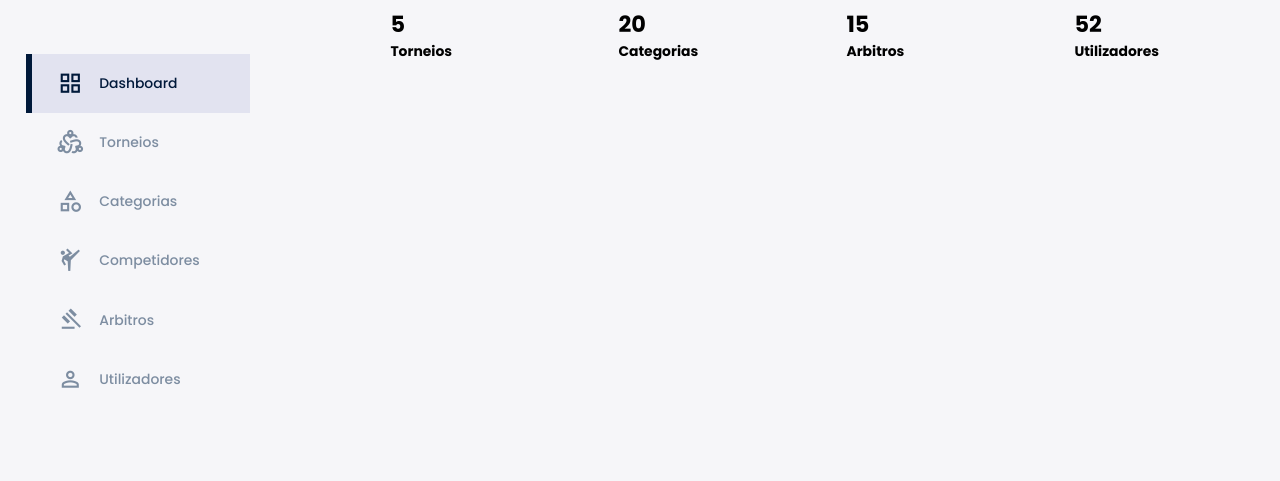
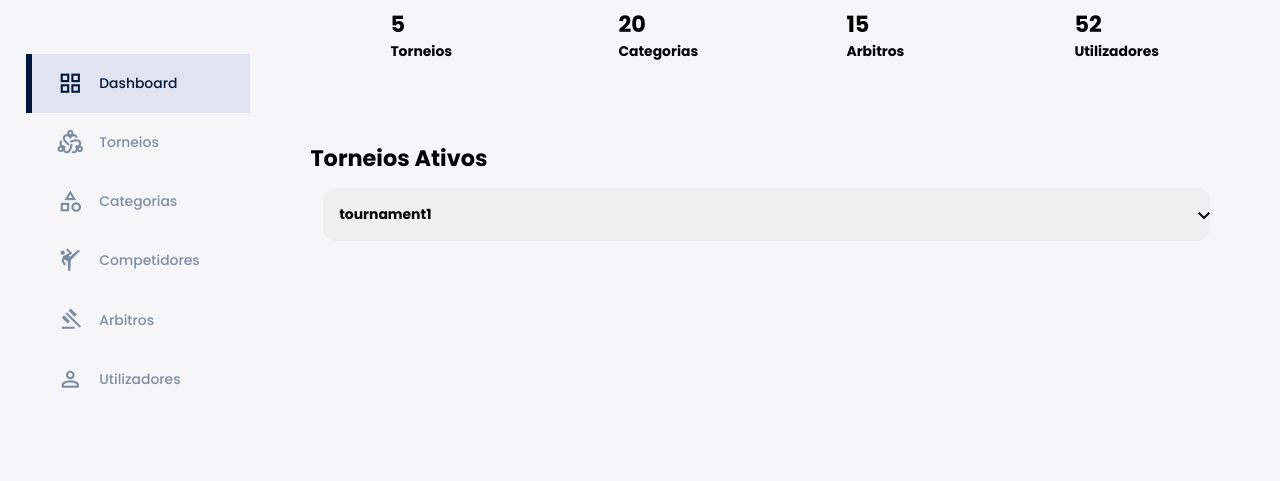
Before and after one commit to tommyfonseca7/PTR, a Flask app: page /admin in a window 1280 px wide. Shown: the part 199-680 px from the top of the page. Run offline with Flask 3, Linux system fonts and the light colour scheme; a user stored in the database is signed in; some libraries are stand-ins or nearby versions.

Commit message:
dashboard changes

```diff
--- a/backend/app.py
+++ b/backend/app.py
@@ -72,8 +72,9 @@ def logout():
 @app.route("/admin", methods = ['GET', 'POST'])
 @login_required
 def admin():
+    tournaments = Tournament.query.all()
     if current_user.user_type == "admin" or "superadmin":
-        return render_template("dashboard.html")
+        return render_template("dashboard.html", tournaments=tournaments)
     else:
         flash("You are not an admin!")
         return render_template("index.html")
--- a/static/css/styleadmindash.css
+++ b/static/css/styleadmindash.css
@@ -611,3 +611,7 @@ main .users-circle svg circle{
     stroke-dasharray: 200;
     stroke-dashoffset: -30;
 }
+
+main .torneios-ativos {
+    margin: 10rem 2rem;
+}
--- a/templates/dashboard.html
+++ b/templates/dashboard.html
@@ -105,6 +105,8 @@
                 </div>
             </div>
 
+            <div class="torneios-ativos">
+                <h2>Torneios Ativos</h2>
                 {% for tournament in tournaments %}
                 <div class="torneios-categorias">
                     <button onclick="show_hide('{{ tournament.name }}')" class="btn-categorias">
@@ -139,6 +141,9 @@
                     </div>
                 </div>
                 {% endfor %}
+            </div>
+
+
 
 
 
```
Also changed, not shown: 4 other files. Lines whose indentation alone changed are shown as unchanged.
